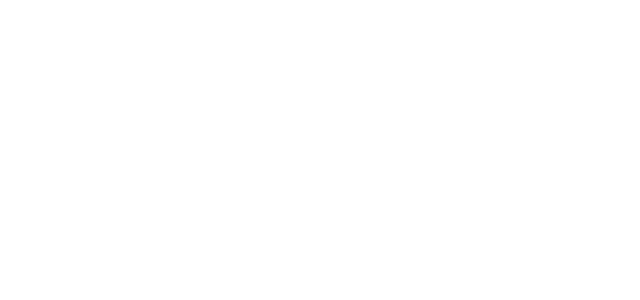
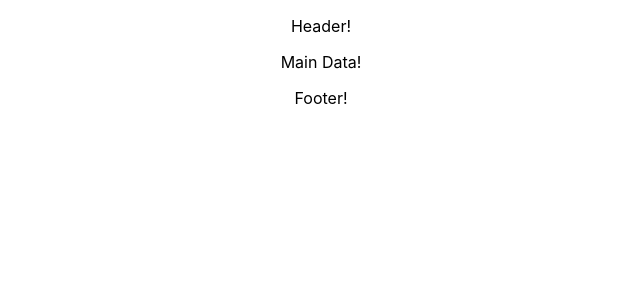
Before and after one commit to thethirdchild1991/managment_helper, a React (Create React App) app in the folder frontend/: page / in a window 1280 px wide. Shown: the top 300 px of the page, without its empty margins (319-959 px from the left). Built offline with nearby package versions, Linux system fonts and the light colour scheme.

Commit message:
.Header, Footer, MainData added

```diff
--- a/frontend/src/App.js
+++ b/frontend/src/App.js
@@ -1,11 +1,17 @@
 import React, { Component } from 'react';
+import Header from './Header'
+import MainData from './MainData'
+import Footer from './Footer';
+import './App.css';
 
-import './App.css';
 
 class App extends Component {
   render() {
     return (
       <div className="App">
+        <Header />
+        <MainData />
+        <Footer />
       </div>
     );
   }
--- /dev/null
+++ b/frontend/src/Footer.js
@@ -0,0 +1,17 @@
+import React from 'react'
+import {Component} from 'react'
+
+class Footer extends Component{
+    constructor(props){
+        super(props);
+    }
+    render () {
+        return(
+            <footer>
+                <p>Footer!</p>
+            </footer>
+        );
+    }
+}
+
+export default Footer;
--- /dev/null
+++ b/frontend/src/Header.js
@@ -0,0 +1,18 @@
+import React from 'react'
+import {Component} from 'react'
+
+class Header extends Component{
+    constructor( props ){
+        super( props )
+    }
+
+    render(){
+        return (
+            <header>
+                <p>Header!</p>
+            </header>
+        );
+    }
+}
+
+export default Header;
--- /dev/null
+++ b/frontend/src/MainData.js
@@ -0,0 +1,20 @@
+import React from 'react'
+import {Component} from 'react'
+
+class MainData extends Component{
+    constructor(props){
+        super(props);
+    }
+    render(){
+        return(
+            <section>
+                <p>
+                    Main Data!
+                </p>
+            </section>
+
+        );
+    }
+}
+
+export default MainData
```
